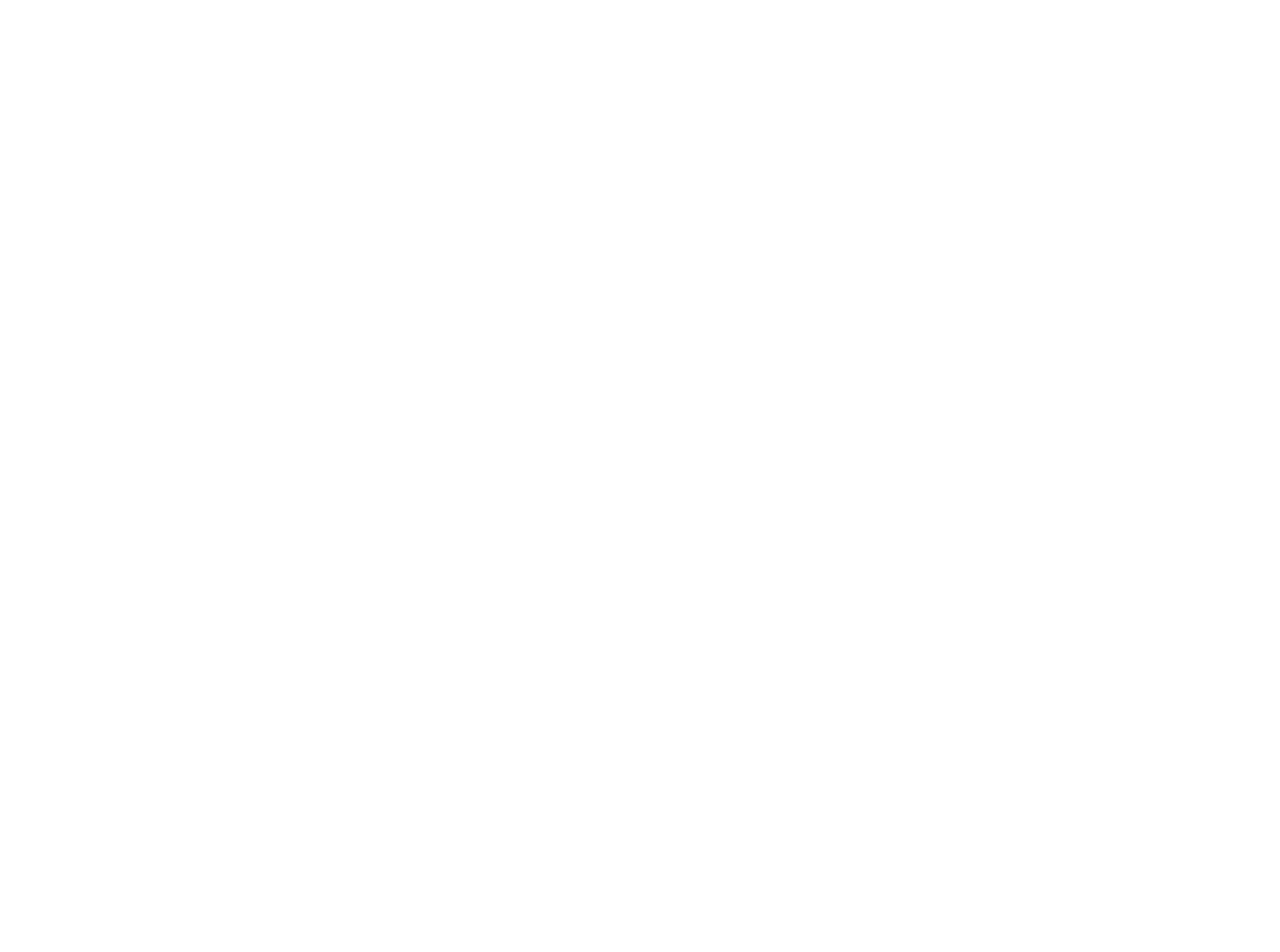
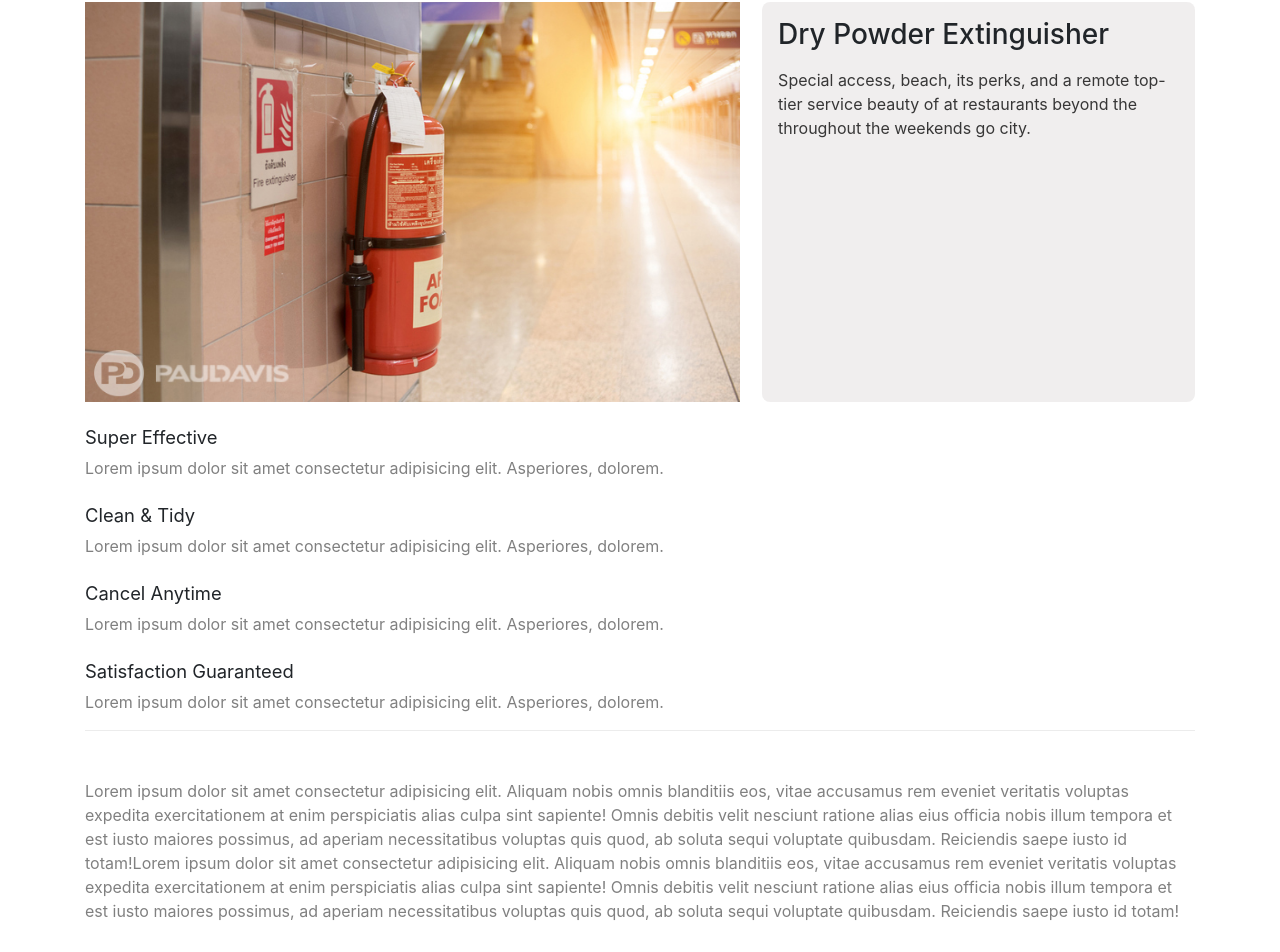
Before and after one commit to JJHPhoto/fire-extinguisher-rental, a Nuxt app: page /products/1 in a window 1280 px wide. Shown: the part 406-1358 px from the top of the page. Before the commit the page ends 800 px from the top, so only its background shows below. Built offline with nearby package versions, Linux system fonts and the light colour scheme.

Commit message:
Used Vuex state to display product pages after clicking on the product.

```diff
--- a/components/Nav.vue
+++ b/components/Nav.vue
@@ -2,7 +2,7 @@
     <nav class="navbar navbar-expand-lg navbar-dark bg-dark padding">
       <NuxtLink class="navbar-brand" to="/">Firengii</NuxtLink>
       <button class="navbar-toggler" type="button" data-toggle="collapse" data-target="#navbarSupportedContent" aria-controls="navbarSupportedContent" aria-expanded="false" aria-label="Toggle navigation">
-          <span class="navbar-toggler-icon"></span>
+      <span class="navbar-toggler-icon"></span>
       </button>
 
       <div class="collapse navbar-collapse ml-auto" id="navbarSupportedContent">
--- a/pages/products/_id.vue
+++ b/pages/products/_id.vue
@@ -1,15 +1,115 @@
 <template>
   <div>
-    HELLo i am a route/products/id
+    <Nav />
+    <div v-if="product" class="container py-5">
+        <div class="hero-container">
+            <img :src="require(`@/assets/images/${product.image}`)" alt="" class="image">
+            <div class="info-box">
+                <h1>{{ product.title }}</h1>
+                <p class="snippet">{{ product.snippet }}</p>
+            </div>
+        </div>
+        <div class="whats-included-container">
+            <div class="included-container">
+                <h6>Super Effective</h6>
+                <p>Lorem ipsum dolor sit amet consectetur adipisicing elit. Asperiores, dolorem.</p>
+            </div>
+            <div class="included-container">
+                <h6>Clean & Tidy</h6>
+                <p>Lorem ipsum dolor sit amet consectetur adipisicing elit. Asperiores, dolorem.</p>
+            </div>
+            <div class="included-container">
+                <h6>Cancel Anytime</h6>
+                <p>Lorem ipsum dolor sit amet consectetur adipisicing elit. Asperiores, dolorem.</p>
+            </div>
+            <div class="included-container">
+                <h6>Satisfaction Guaranteed</h6>
+                <p>Lorem ipsum dolor sit amet consectetur adipisicing elit. Asperiores, dolorem.</p>
+            </div>
+        </div>
+        <div class="description-container">
+            <p>
+                {{ product.description }}
+            </p>
+        </div>
+    </div>
+    <div v-else class="container padding">
+      page not found
+    </div>
   </div>
 </template>
 
 <script>
+  import { mapState } from 'vuex'
+
   export default {
-
+    computed: {
+      product() {
+        return this.$store.getters.getProductById(this.$route.params.id)
+      }
+    }
   }
 </script>
 
 <style scoped>
+  .hero-container {
+        display: flex;
+        justify-content: space-between;
+    }
+    .image {
+        width: 59%;
+        height: 25rem;
+    }
+    .info-box {
+        width: 39%;
+        background-color: rgba(207, 201, 201, 0.322);
+        padding: 1rem;
+        border-radius: 0.5rem;
+    }
+    .whats-included-container {
+        border-bottom: 0.1rem solid rgba(128, 128, 128, 0.151);
+    }
+    .description-container {
+        border-bottom: 0.1rem solid rgba(128, 128, 128, 0.151);
+        padding-bottom: 2rem;
+        margin-bottom: 2rem;
+    }
+    .included-container {
+        margin-top: 1.5rem;
+    }
+    h1 {
+        font-size: 1.75rem;
+    }
+    h6 {
+        font-size: 1.15rem;
+        font-weight: 400;
+    }
+    p {
+        color: grey
+    }
+    .snippet {
+        color: rgba(0, 0, 0, 0.774);
+        margin-top: 1rem;
+    }
+    button {
+        width: 100%;
+        border: none;
+        padding: 0.5rem;
+        color: white;
+        font-weight: 700;
+        padding: 1rem 4rem;
+        border-radius: 100rem;
+        background-color: rgb(231, 81, 43);
+        color: white;
+        font-weight: 700;
+        transition: 0.5s;
+    }
+    .description-container {
+        margin-top: 3rem;
+        color: grey
+    }
+    .padding {
+        padding: 10rem 0
+    }
 
 </style>
```
Also changed, not shown: pages/products/index.vue (indentation only).
